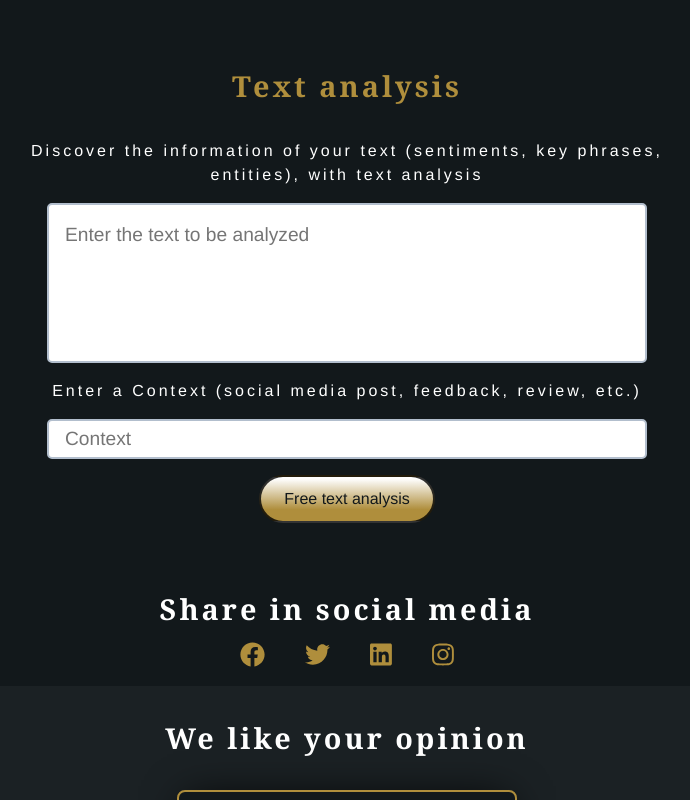
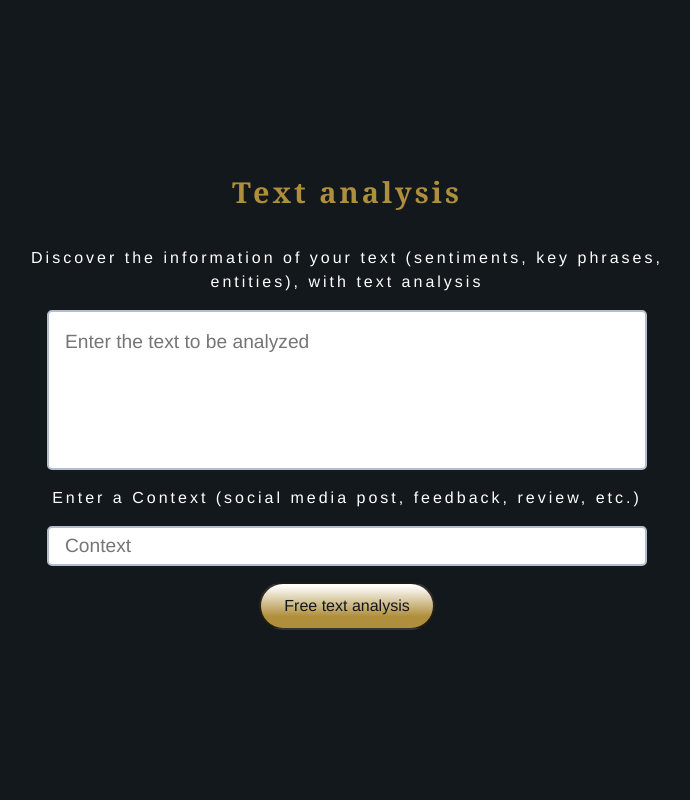
Before and after one commit to MEGAFRAN/clubtal, a Next.js app: page /text-analysis in a window 1280 px wide. Shown: the top 800 px of the page, without its empty margins (293-983 px from the left). Built offline with nearby package versions, Linux system fonts and the light colour scheme.

Commit message:
feature/wa-47: increased loader timer and added text analytics container min-height

```diff
--- a/app/components/text_analysis/TextAnalysis.tsx
+++ b/app/components/text_analysis/TextAnalysis.tsx
@@ -85,7 +85,7 @@ const TextAnalysis = ({
           isLoading={isLoading}
           buttonText={buttonText}
           loadingText={loadingText}
-          maxProgress={50}
+          maxProgress={100}
         />
         {!isLoading &&
         sentimentAnalysis?.length &&
--- a/app/styles/sections/text-analysis-header.module.scss
+++ b/app/styles/sections/text-analysis-header.module.scss
@@ -7,6 +7,7 @@
   flex-direction: column;
   justify-content: center;
   margin: auto;
+  min-height: 100vh;
   height: auto;
   max-width: 980px;
   padding: clamp(4vh, 9vw, 4rem) clamp(5vw, 10vw, 18vw);
```
